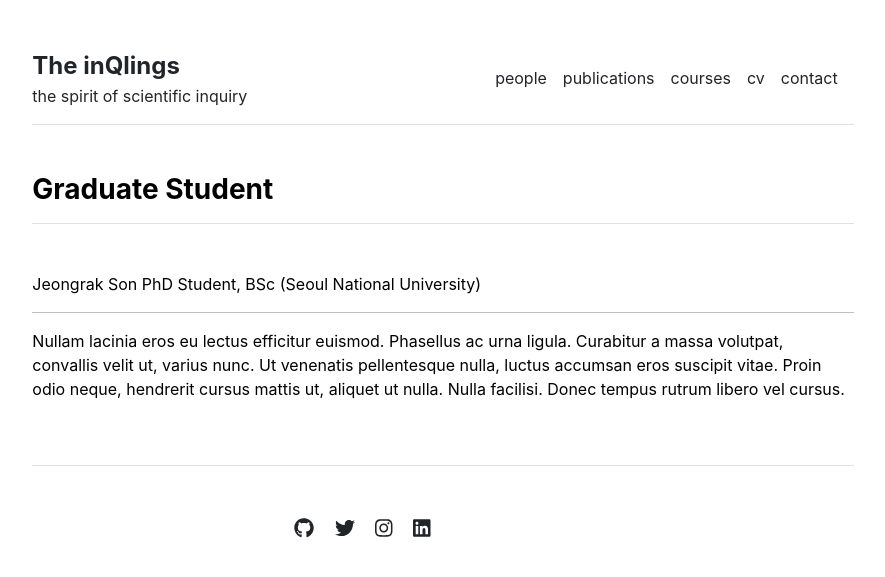
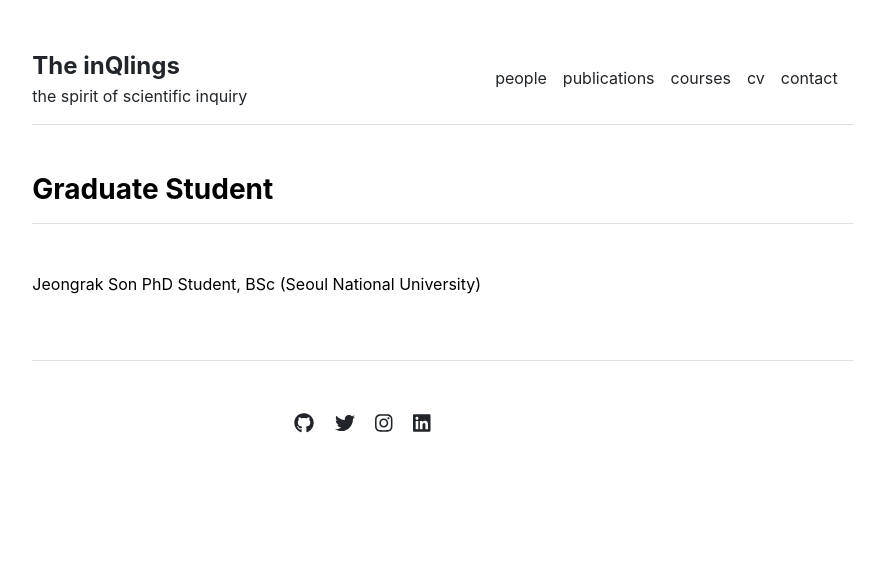
Before and after one commit to nelly-ng/nelly-ng.github.io, a Jekyll site: the page built from people/graduate-student.md, in a window 1280 px wide. Shown: the top 577 px of the page, without its empty margins (197-1082 px from the left). Built offline with Jekyll 4.4.1, drawn with Linux system fonts in a browser that asks for light colours.

Commit message:
Update graduate-student.md

```diff
--- a/people/graduate-student.md
+++ b/people/graduate-student.md
@@ -5,7 +5,3 @@
 Jeongrak Son
 PhD Student,
 BSc (Seoul National University)
-
----
-
-Nullam lacinia eros eu lectus efficitur euismod. Phasellus ac urna ligula. Curabitur a massa volutpat, convallis velit ut, varius nunc. Ut venenatis pellentesque nulla, luctus accumsan eros suscipit vitae. Proin odio neque, hendrerit cursus mattis ut, aliquet ut nulla. Nulla facilisi. Donec tempus rutrum libero vel cursus.
```
